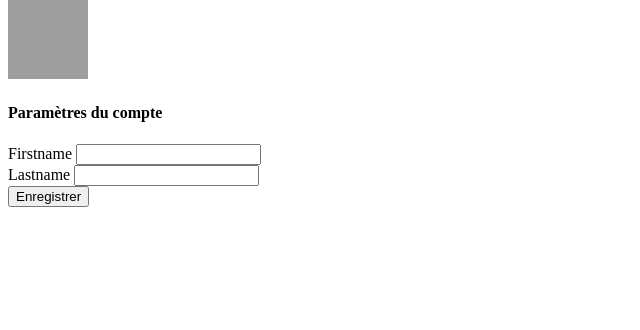
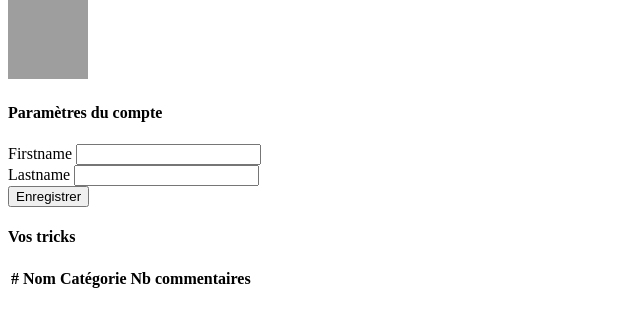
Before and after one commit to Florimond-Jouffroy/Openclassrooms-Project-006, a Symfony app: template templates/user/profile.html.twig in a window 1280 px wide. Shown: the part 113-443 px from the top of the page, without its empty margins (0-640 px from the left). Run offline with Twig, Linux system fonts and the light colour scheme; the template is opened without the code that fills it, so the values that code supplies are empty; form fields are guessed from the names that the template uses; some libraries are stand-ins or nearby versions; grey boxes are pictures that could not be loaded.

Commit message:
feat: User profile tricks

```diff
--- a/templates/user/profile.html.twig
+++ b/templates/user/profile.html.twig
@@ -43,12 +43,50 @@
 			</div>
 
 			<!-- TODO
-						<div class="col-lg-5 d-flex flex-column align-items-center justify-content-center p-3 bg-white rounded shadow-sm col-md-12 ">
-							<img src="https://github.com/mdo.png" alt="mdo" width="120" height="120" class="rounded-circle mb-5">
-							<button type="button" class="btn btn-primary">Changer mon image de profile</button>
-						</div>
-			      -->
+																																	          <div class="col-lg-5 d-flex flex-column align-items-center justify-content-center p-3 bg-white rounded shadow-sm col-md-12 ">
+																																	            <img src="https://github.com/mdo.png" alt="mdo" width="120" height="120" class="rounded-circle mb-5">
+																																	            <button type="button" class="btn btn-primary">Changer mon image de profile</button>
+																																	          </div>
+																																	          -->
 		</div>
 
+
+		<div class="row table-responsive p-3 bg-white rounded shadow-sm mt-3">
+			<h4>Vos tricks</h4>
+			<table class="table">
+				<thead>
+					<tr>
+						<th scope="col">#</th>
+						<th scope="col">Nom</th>
+						<th scope="col">Catégorie</th>
+						<th scope="col">Nb commentaires</th>
+						<th scope="col"></th>
+					</tr>
+				</thead>
+				<tbody>
+					{% for trick in user.tricks %}
+						<tr>
+							<th scope="row">{{loop.index}}</th>
+							<td>
+								<a href="{{path('trick_show', {'id': trick.id})}}">{{trick.name}}</a>
+							</td>
+							<td>{{trick.category}}</td>
+							<td>{{trick.comments.count}}</td>
+							<td>
+								<a href="{{path('trick_edit', {id: trick.id})}}" class="btn btn-primary mx-1">
+									<i class="bi bi-pencil-fill"></i>
+								</a>
+								<a href="{{path('trick_delete', {id:trick.id})}}" class="btn btn-primary mx-1">
+									<i class="bi bi-trash-fill"></i>
+								</a>
+							</td>
+						</tr>
+
+					{% endfor %}
+				</tbody>
+
+			</table>
+		</div>
 	</div>
-</div></div>{% endblock %}
+
+</div></div></div>{% endblock %}
```
